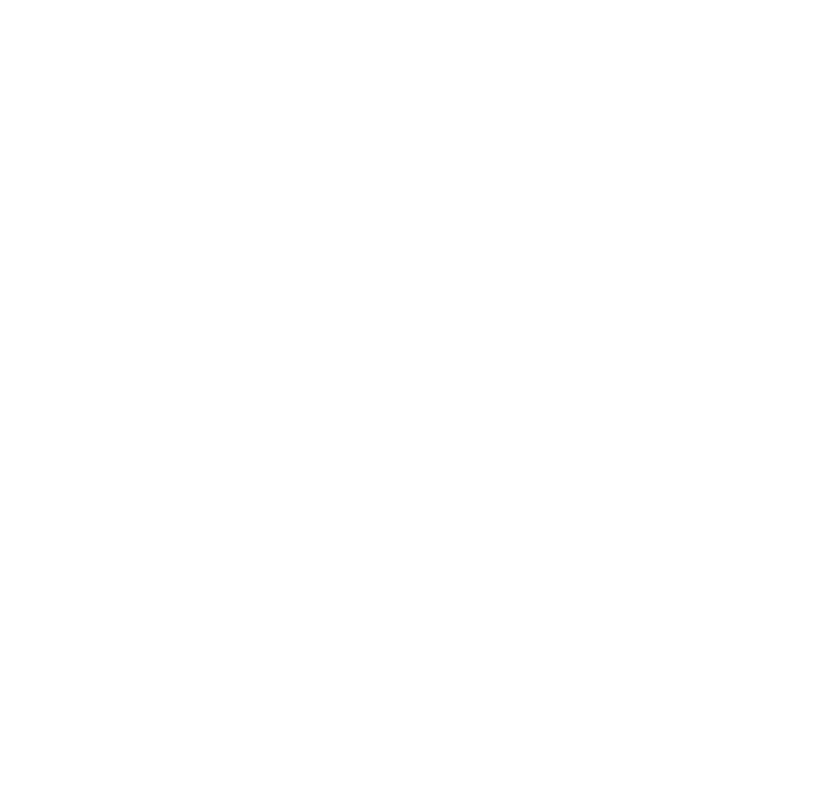
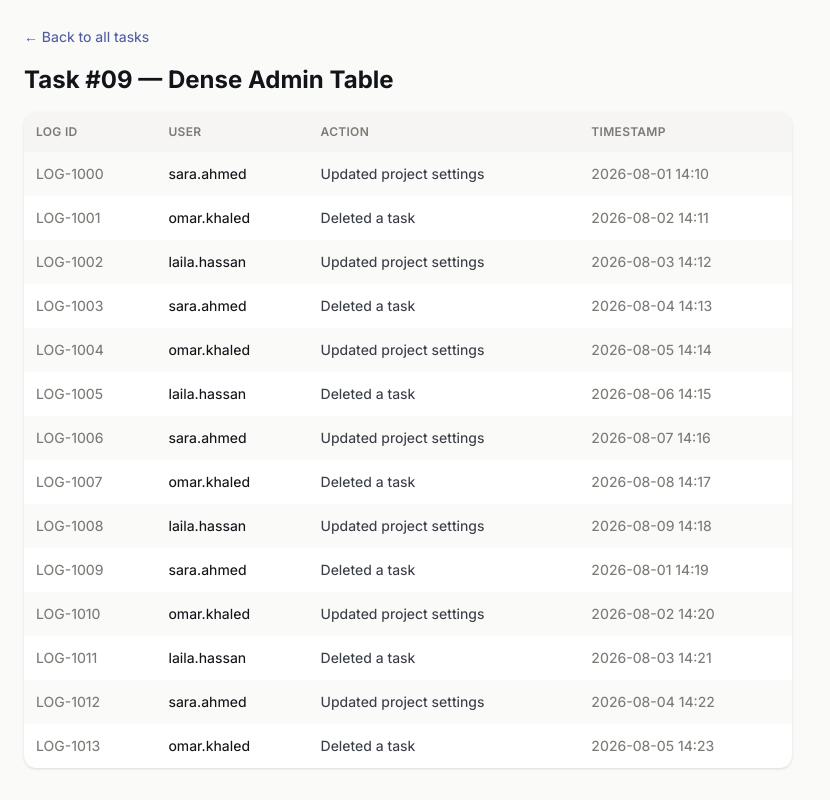
Before and after one commit to khaled-elhenaweey/tailplay, an Angular app: page /tasks/09-dense-admin-table in a window 1280 px wide. Before the commit this address led to /. Shown: the whole page, without its empty margins (0-830 px from the left). Built offline with nearby package versions, Linux system fonts and the light colour scheme.

Commit message:
feat(task-09): implement dense admin table with zebra striping

```diff
--- a/src/app/app.routes.ts
+++ b/src/app/app.routes.ts
@@ -51,4 +51,11 @@ export const routes: Routes = [
         (m) => m.StickyPricingTable,
       ),
   },
+  {
+    path: 'tasks/09-dense-admin-table',
+    loadComponent: () =>
+      import('./tasks/data-display/dense-admin-table/dense-admin-table').then(
+        (m) => m.DenseAdminTable,
+      ),
+  },
 ];
--- a/src/app/core/data/tasks.data.ts
+++ b/src/app/core/data/tasks.data.ts
@@ -93,7 +93,7 @@ export const TASKS: Task[] = [
     category: 'Data Display',
     styleSchool: 'Corporate SaaS',
     route: '/tasks/09-dense-admin-table',
-    completed: false,
+    completed: true,
   },
   {
     id: 10,
--- /dev/null
+++ b/src/app/tasks/data-display/dense-admin-table/dense-admin-table.html
@@ -0,0 +1,47 @@
+<div class="min-h-screen bg-neutral-50 p-6 font-sans">
+  <a routerLink="/" class="text-sm text-brand-600 hover:underline">
+    ← Back to all tasks
+  </a>
+  <h1 class="my-4 text-2xl font-bold text-neutral-900">
+    Task #09 — Dense Admin Table
+  </h1>
+  <div class="max-w-3xl overflow-hidden rounded-xl bg-white shadow-sm">
+    <table class="w-full border-collapse">
+      <thead class="bg-neutral-100">
+        <tr>
+          <th class="p-3 text-left text-xs font-semibold uppercase tracking-wide text-neutral-500">
+            Log ID
+          </th>
+          <th class="p-3 text-left text-xs font-semibold uppercase tracking-wide text-neutral-500">
+            User
+          </th>
+          <th class="p-3 text-left text-xs font-semibold uppercase tracking-wide text-neutral-500">
+            Action
+          </th>
+          <th class="p-3 text-left text-xs font-semibold uppercase tracking-wide text-neutral-500">
+            Timestamp
+          </th>
+        </tr>
+      </thead>
+      <tbody class="[&>*:nth-child(odd)]:bg-neutral-50">
+        @for (log of logs; track log.id) {
+        <tr class="hover:bg-brand-50!">
+          <td class="p-3 text-sm text-neutral-500">
+            {{log.id}}
+          </td>
+          <td class="p-3 text-sm font-medium text-neutral-900">
+            {{log.user}}
+          </td>
+          <td class="p-3 text-sm text-neutral-700">
+            {{log.action}}
+          </td>
+          <td class="p-3 text-sm text-neutral-500">
+            {{log.timestamp}}
+          </td>
+        </tr>
+        }
+      </tbody>
+    </table>
+  </div>
+
+</div>
--- /dev/null
+++ b/src/app/tasks/data-display/dense-admin-table/dense-admin-table.ts
@@ -0,0 +1,23 @@
+import { Component } from '@angular/core';
+import { RouterLink } from '@angular/router';
+
+interface LogEntry {
+  id: string;
+  user: string;
+  action: string;
+  timestamp: string;
+}
+@Component({
+  selector: 'app-task-09',
+  imports: [RouterLink],
+  templateUrl: './dense-admin-table.html',
+  styleUrl: './dense-admin-table.css',
+})
+export class DenseAdminTable {
+  protected readonly logs: LogEntry[] = Array.from({ length: 14 }, (_, i) => ({
+    id: `LOG-${1000 + i}`,
+    user: i % 3 === 0 ? 'sara.ahmed' : i % 3 === 1 ? 'omar.khaled' : 'laila.hassan',
+    action: i % 2 === 0 ? 'Updated project settings' : 'Deleted a task',
+    timestamp: `2026-08-0${(i % 9) + 1} 14:${(10 + i).toString().padStart(2, '0')}`,
+  }));
+}
```
Also changed, not shown: src/app/tasks/data-display/dense-admin-table/dense-admin-table.css (added), 2 other files (tests, documents, lock files or other folders).
